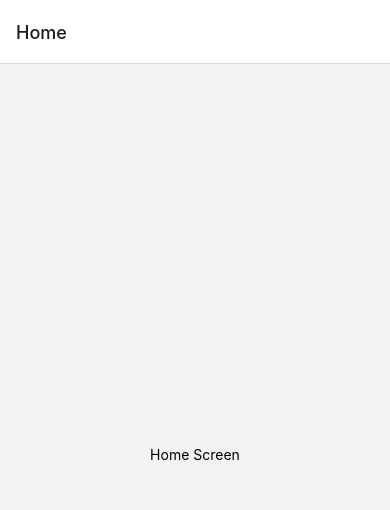
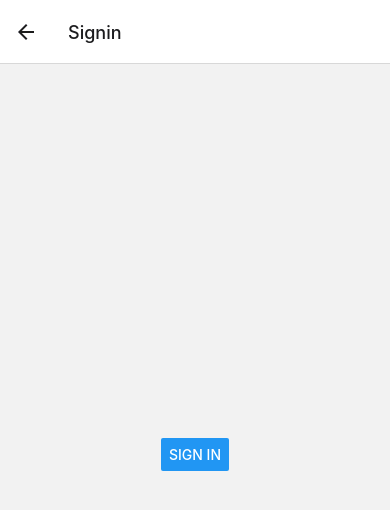
Before and after one commit to FaVstarr/FASTA-repo, a React Native app: screen /Signin in a window 390 px wide. Before the commit this address had no page. Shown: the top 510 px of the page. Built offline with nearby package versions, Linux system fonts and the light colour scheme.

Commit message:
Added Screens

```diff
--- a/App.js
+++ b/App.js
@@ -3,6 +3,8 @@ import {  Text, View } from 'react-native';
 import React from 'react';
 import { NavigationContainer } from '@react-navigation/native';
 import { createNativeStackNavigator } from '@react-navigation/native-stack';
+import Signup from './screens/Signup';
+import Signin from './screens/Signin';
 
 const HomeScreen = ()=>{
   return(
@@ -14,13 +16,26 @@ const HomeScreen = ()=>{
   )
 }
 
+const DeliveriesScreen = () =>{
+  return(
+    <View className="items-center justify-center flex-1">
+      <Text>
+          Deliveries
+      </Text>
+    </View>
+  )
+}
+
 const Stack = createNativeStackNavigator()
 
 export default function App() {
   return (
     <NavigationContainer>
-        <Stack.Navigator className="" >
+        <Stack.Navigator initialRouteName='Signup' >
           <Stack.Screen name="Home" component={HomeScreen} />
+          <Stack.Screen name="Deliveries" component={DeliveriesScreen} />
+          <Stack.Screen name="Signup" component={Signup}/>
+          <Stack.Screen name="Signin" component={Signin}/>
         </Stack.Navigator>
 
     </NavigationContainer>
--- /dev/null
+++ b/screens/Signin.js
@@ -0,0 +1,13 @@
+import React from "react";
+import { Button, Text, View } from 'react-native'
+
+export default function Signin({navigation}){
+    return(
+        <View className="flex-1 items-center justify-center">
+
+            <Button
+            title="Sign In"
+            onPress={() => navigation.navigate('Home')}/>
+        </View>
+    )
+}
--- /dev/null
+++ b/screens/Signup.js
@@ -0,0 +1,13 @@
+import React from "react";
+import { Button, Text, View } from 'react-native'
+
+export default function Signup({navigation}){
+    return(
+        <View className="flex-1 items-center justify-center">
+
+            <Button
+            title="Sign Up"
+            onPress={() => navigation.navigate('Signin')}/>
+        </View>
+    )
+}
```
